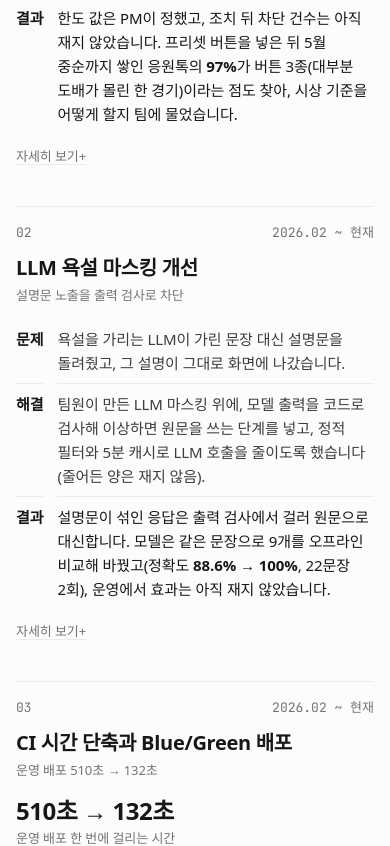
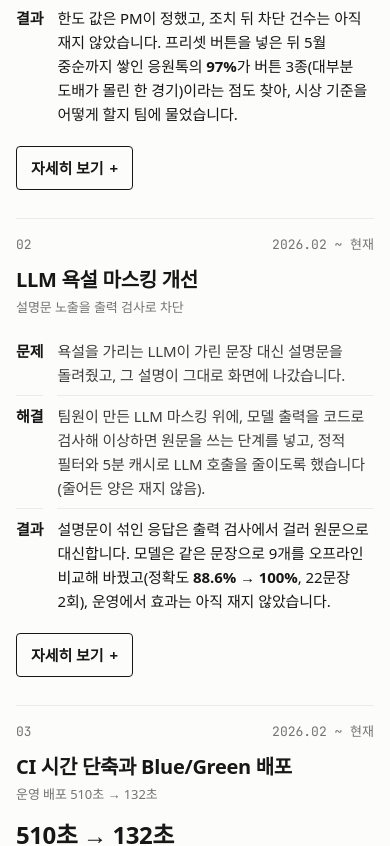
Before and after one commit to TAEW00KIM/TAEW00KIM.github.io, a React (Vite) app: page / in a window 390 px wide. Shown: the part 3442-4288 px from the top of the page. Built offline with nearby package versions, Linux system fonts and the light colour scheme; a web font is replaced by a local one.

Commit message:
자세히 보기를 테두리 버튼으로 강조

```diff
--- a/src/styles.css
+++ b/src/styles.css
@@ -161,11 +161,14 @@ ul, ol { list-style: none; }
 .dash strong, .summary strong, .psr dd strong { color: var(--ink); font-weight: 700; }
 .psr .is-result dd strong { font-weight: 800; }
 .lead { margin-top: 10px; font-size: var(--fs-sm); color: var(--body); }
+/* 자세히 보기: 지나치지 않게 테두리 있는 버튼으로(11/11). 알약 모양은 쓰지 않는다. */
 .more {
-  all: unset; cursor: pointer; margin-top: 12px; font-size: var(--fs-xs); color: var(--sub);
-  text-decoration: underline; text-decoration-color: var(--rule); text-underline-offset: 3px;
+  all: unset; box-sizing: border-box; cursor: pointer; display: inline-flex; align-items: center; gap: 6px;
+  margin-top: 16px; padding: 8px 14px; min-height: 40px; border: 1px solid var(--ink); border-radius: 4px;
+  font-size: var(--fs-sm); font-weight: 600; color: var(--ink); transition: background 0.15s, color 0.15s;
 }
-.more:hover, .is-open .more { color: var(--ink); text-decoration-color: var(--faint); }
+.more:hover { background: var(--ink); color: var(--paper); }
+.is-open .more { border-color: var(--faint); color: var(--sub); font-weight: 500; }
 .more:focus-visible { outline: 2px solid var(--ink); outline-offset: 3px; }
 /* 자세히 보기: 카드 안에서 버튼 아래로 이어서 열린다 */
 .detail { min-width: 0; margin-top: 8px; font-size: var(--fs-sm); color: var(--body); }
@@ -240,7 +243,7 @@ figcaption { font-size: var(--fs-xs); color: var(--sub); margin-top: 8px; line-h
   .numbers li + li { border-top: 1px solid var(--rule); }
   .num-title { display: inline-flex; align-items: center; min-height: 44px; margin-top: 2px; }
   .brand { display: inline-flex; align-items: center; min-height: 44px; }
-  .more { display: inline-flex; align-items: center; min-height: 44px; margin-top: 0; }
+  .more { min-height: 44px; margin-top: 12px; }
   .related a { align-items: center; min-height: 44px; }
   .plinks a { display: inline-flex; align-items: center; min-height: 44px; }
   .topnav { gap: 0 4px; }
```
Also changed, not shown: 1 other file (tests, documents, lock files or other folders).
